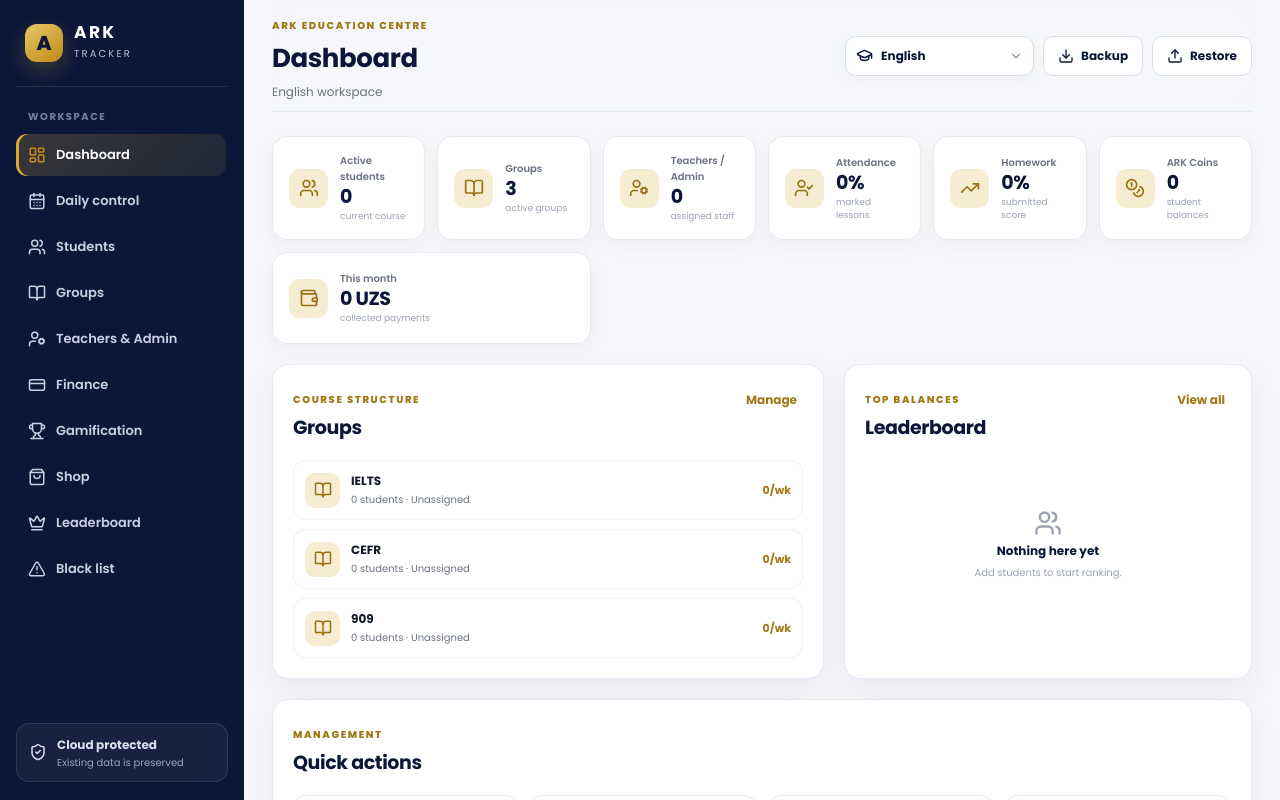
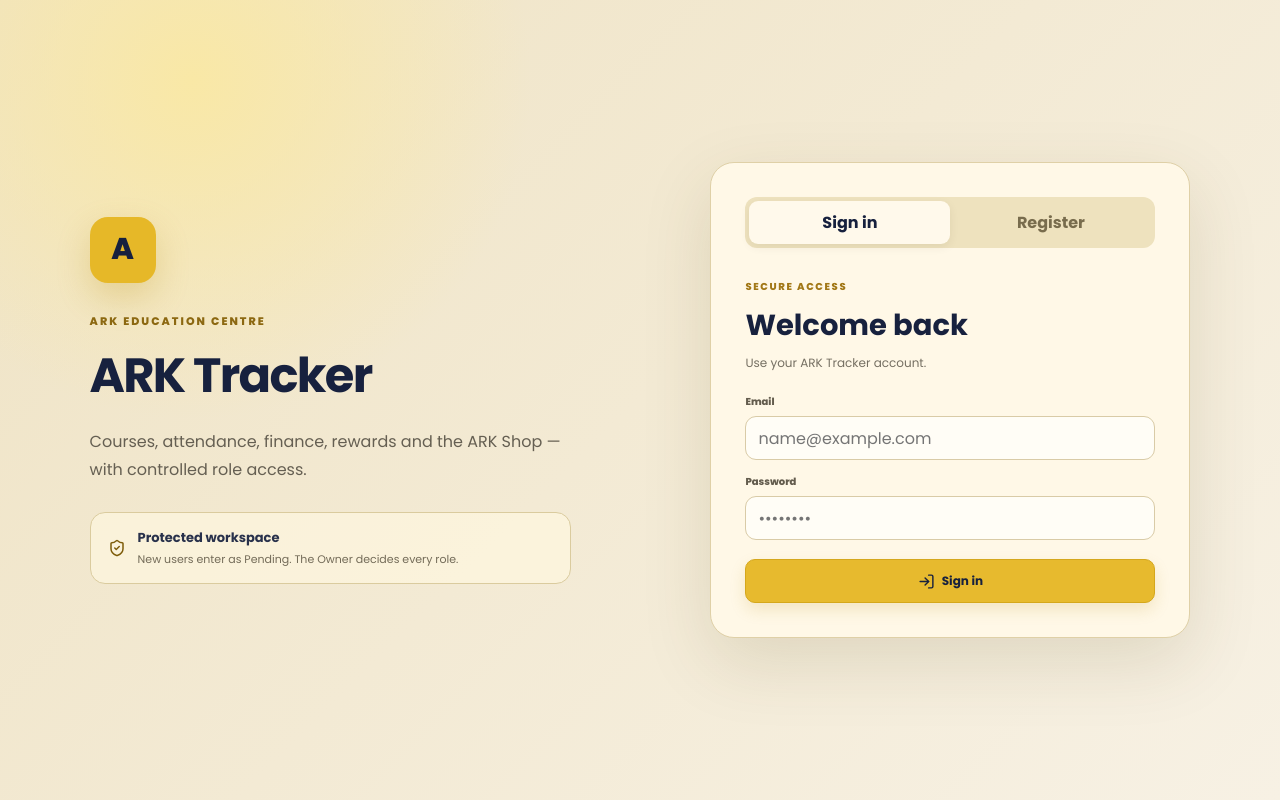
Before and after one commit to rajabovz801-ai/ark-tracker, a Next.js app: page / in a window 1280 px wide. Shown: the top 800 px of the page. Built offline with nearby package versions, Linux system fonts and the light colour scheme.

Commit message:
Wrap ARK Tracker with authenticated role gate

```diff
--- a/app/layout.js
+++ b/app/layout.js
@@ -1,6 +1,8 @@
 import { Poppins } from 'next/font/google';
 import './globals.css';
 import './ark-v2.css';
+import './auth.css';
+import AuthGate from './AuthGate';
 
 const poppins = Poppins({
   subsets: ['latin'],
@@ -11,16 +13,13 @@ const poppins = Poppins({
 
 export const metadata = {
   title: 'ARK Tracker',
-  description: 'ARK Education management, finance and gamification platform',
+  description: 'ARK Education management, finance, roles and gamification platform',
 };
 
 export default function RootLayout({ children }) {
   return (
     <html lang="en" className={poppins.variable}>
-      <head>
-        <script src="/cloud-sync.js" />
-      </head>
-      <body>{children}</body>
+      <body><AuthGate>{children}</AuthGate></body>
     </html>
   );
 }
```
